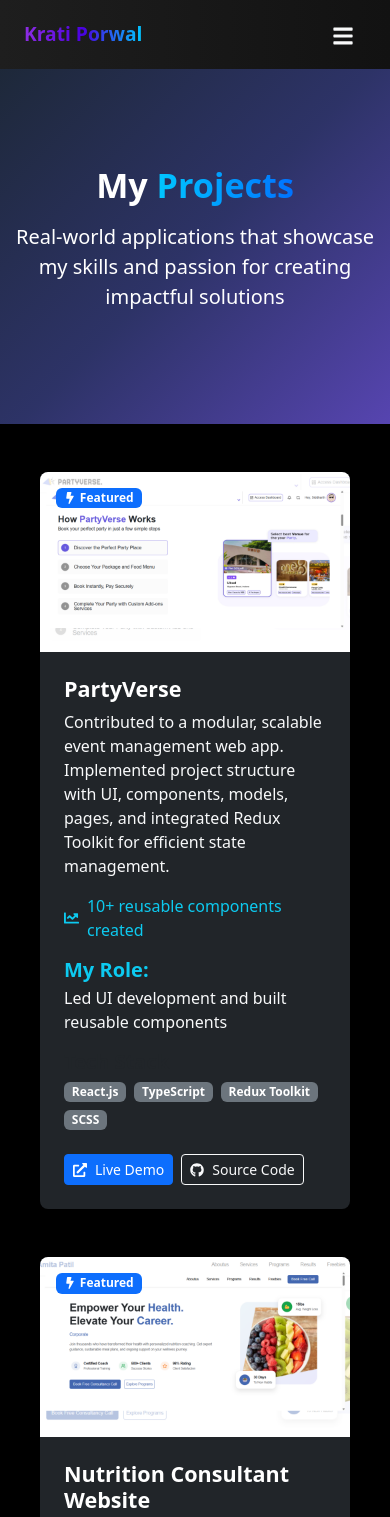
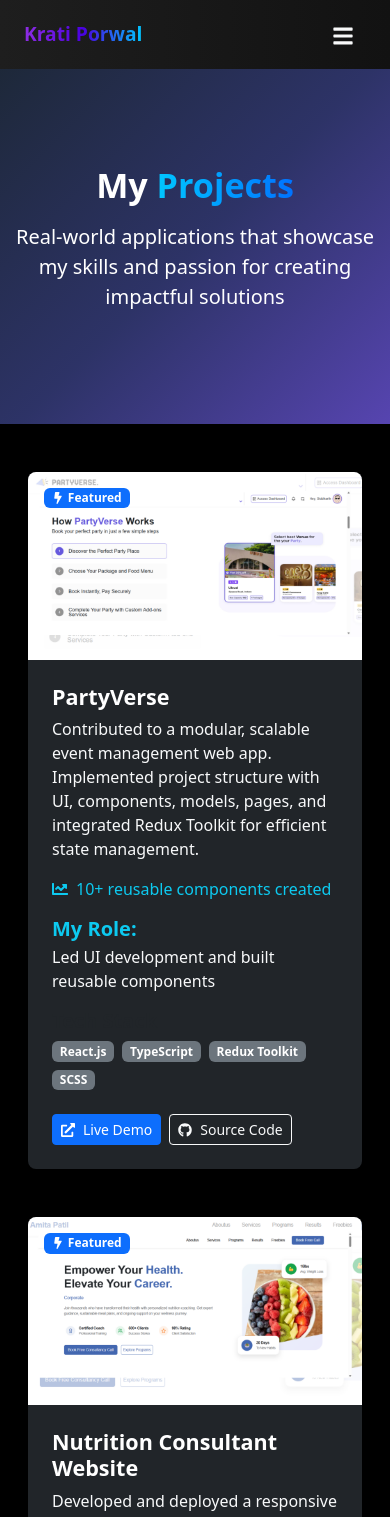
Before and after one commit to krati-porwal/My-Portfolio, a React (Vite) app: page /projects in a window 390 px wide. Shown: the top 1517 px of the page. Built offline with nearby package versions, Linux system fonts and the light colour scheme.

Commit message:
improve for mobile responsive

```diff
--- a/src/pages/About/JourneySection.jsx
+++ b/src/pages/About/JourneySection.jsx
@@ -16,7 +16,7 @@ user experiences that make a difference and building solutions that solve real-w
       <div className="col-md-11 col-12">
       <div className="row justify-content-center gx-5">
         {/* Journey Section */}
-        <div className="col-md-6 mb-4">
+        <div className="col-md-6 col-12 mb-4">
           <h2 className="h3 fw-bold mb-4 d-flex align-items-center">
             <FaLightbulb className="text-info me-2" />
             My Journey
@@ -27,7 +27,7 @@ user experiences that make a difference and building solutions that solve real-w
         </div>
 
         {/* Career Goal Section */}
-        <div className="col-md-6 mb-4">
+        <div className="col-md-6 col-12 mb-4">
           <h2 className="h3 fw-bold mb-4 d-flex align-items-center">
             <FaBullseye className="text-primary me-2" />
             Career Goal
--- a/src/pages/Projects/ProjectsInfo.jsx
+++ b/src/pages/Projects/ProjectsInfo.jsx
@@ -61,7 +61,7 @@ const ProjectsInfo = () => {
 
   return (
     <section className="row mx-0 d-flex justify-content-center align-items-center py-5 bg-black projects-section text-light">
-      <div className="col-md-11 col-12">
+      <div className="col-md-11 col-12 px-0">
         <div className="row g-4 mx-0 px-3">
           {projects.map((p, idx) => (
             <div key={p.id} className="col-12">
--- a/src/pages/Projects/SeeMoreSection.jsx
+++ b/src/pages/Projects/SeeMoreSection.jsx
@@ -3,7 +3,7 @@ import { FaGithub } from "react-icons/fa";
 const SeeMoreSection = () => {
   return (
     <div className="row mx-0 py-3 pb-5 bg-black text-light d-flex justify-content-center">
-      <div className="col-12 col-md-5 py-5 px-2 rounded-3 border-0 bg-dark text-center">
+      <div className="col-10 col-md-5 py-5 px-2 rounded-3 border-0 bg-dark text-center">
         {/* Heading */}
         <h3 className="fw-bold fs-2 mb-3">Want to see more?</h3>
 
```
